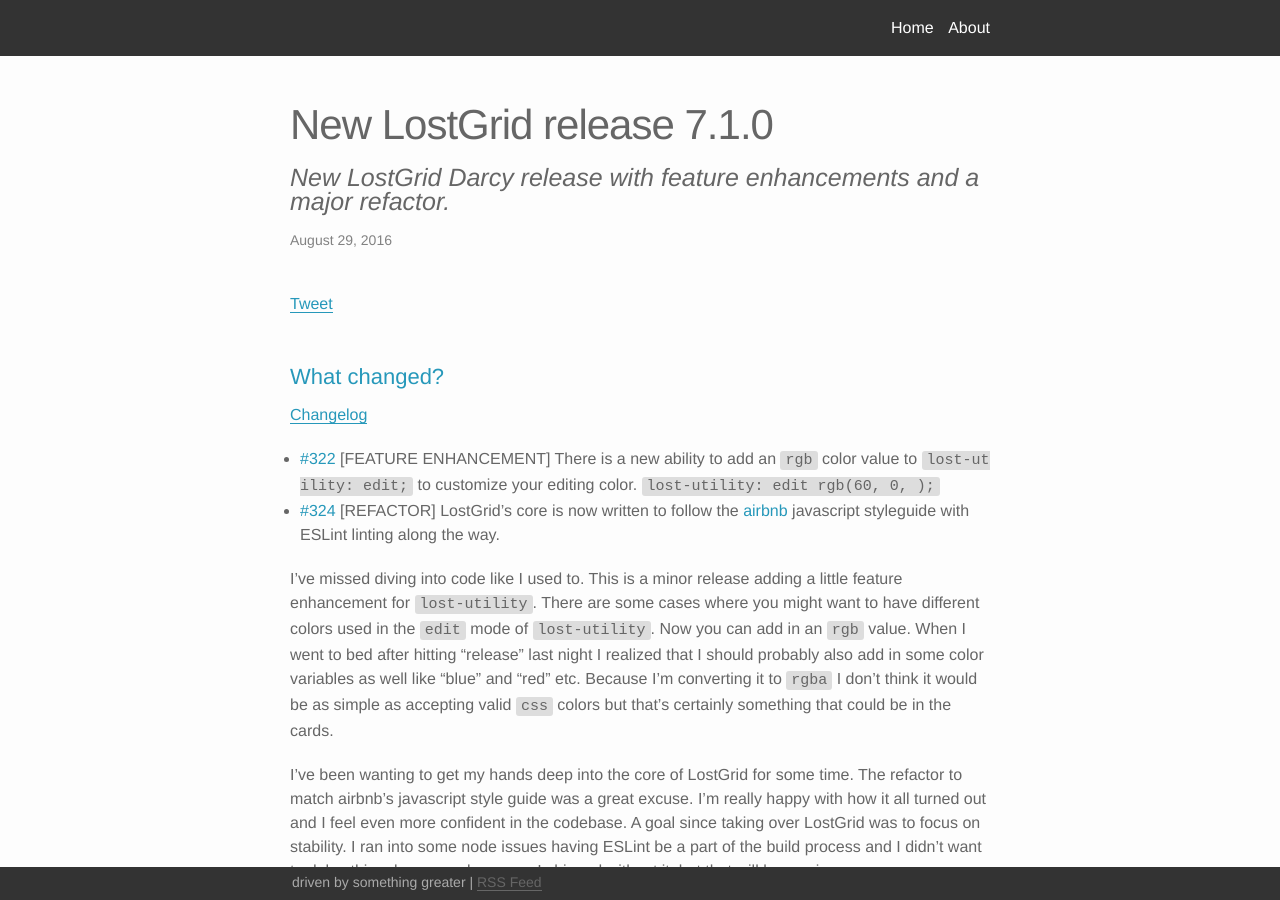
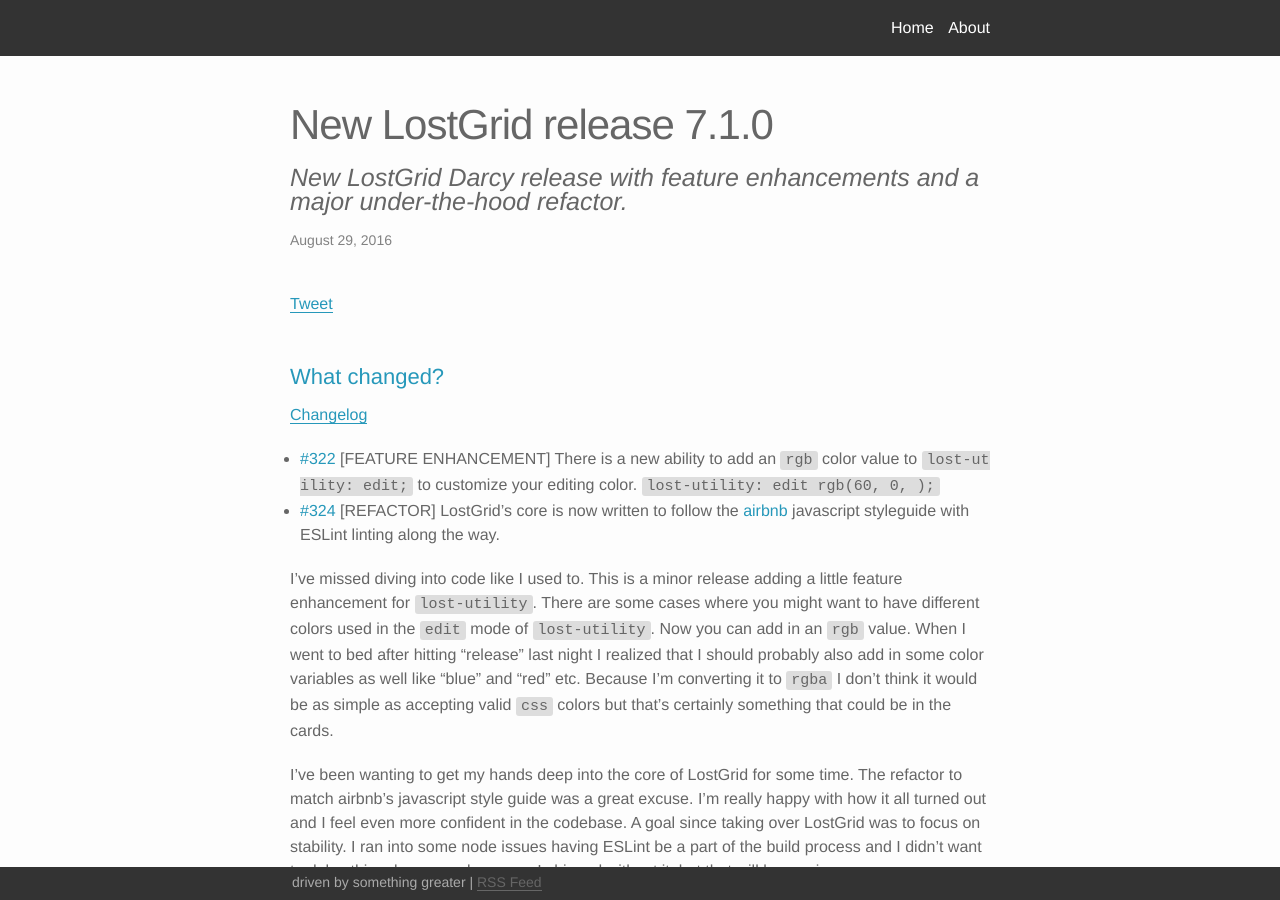
Before and after one commit to peterramsing/personal-site, a Jekyll site: the page built from _posts/2016-08-29-lostgrid-darcy-7-1-0.md, in a window 1280 px wide and 900 px high. Built offline with Jekyll 4.4.1, drawn with Linux system fonts in a browser that asks for light colours; nearby versions of some CDN libraries; comment, search, counter and statistics services are not loaded.

Commit message:
Updates the latest's posts description

```diff
--- a/_posts/2016-08-29-lostgrid-darcy-7-1-0.md
+++ b/_posts/2016-08-29-lostgrid-darcy-7-1-0.md
@@ -3,7 +3,7 @@
 title:  New LostGrid release 7.1.0
 permalink: lostgrid-darcy-7-1-0
 date: 2016-08-29 14:50:00
-description: New LostGrid Darcy release with feature enhancements and a major refactor.
+description: New LostGrid Darcy release with feature enhancements and a major under-the-hood refactor.
 keywords: PostCSS, CSS, frontend, front-end, lostgrid, lost, grid, software-release
 social_title: New LostGrid version 7.1.0
 social_image: img/lostgrid-darcy.png
```
